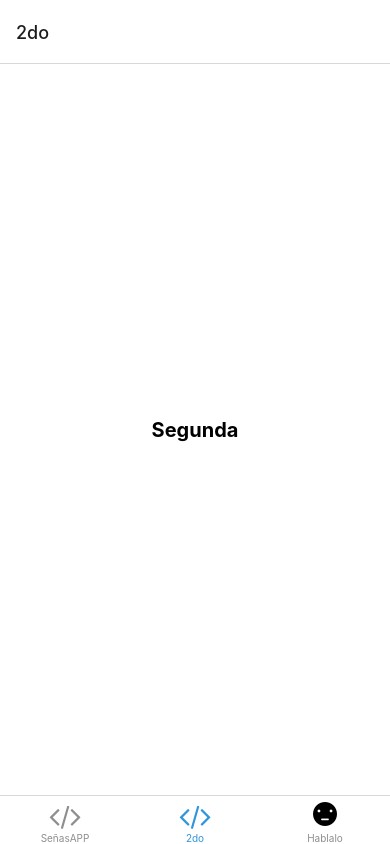
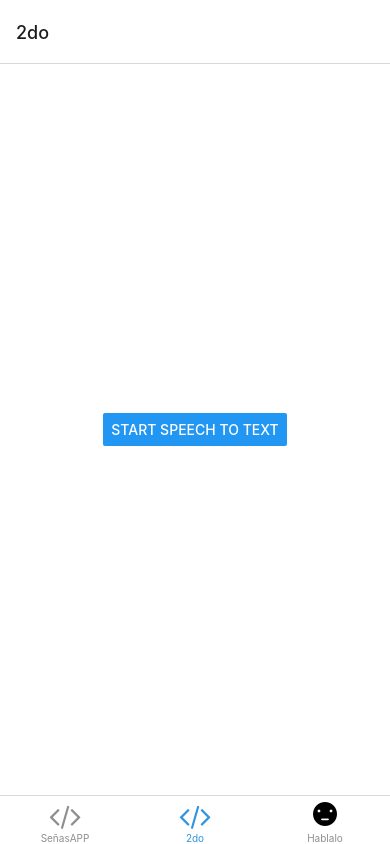
Before and after one commit to senasAPP/SenasApp, a React Native app: screen /TabTwo in a window 390 px wide. Built offline with nearby package versions, Linux system fonts and the light colour scheme; what expo-linking would draw is missing.

Commit message:
speech to text
en la screen 2 agregue speech to text

```diff
--- a/app.json
+++ b/app.json
@@ -25,10 +25,27 @@
       "adaptiveIcon": {
         "foregroundImage": "./assets/images/adaptive-icon.png",
         "backgroundColor": "#ffffff"
-      }
+      },
+      "permissions": [
+        "android.permission.RECORD_AUDIO"
+      ]
     },
+    "plugins": [
+      [
+        "@react-native-voice/voice",
+        {
+          "microphonePermission": "Allow Voice to Text Tutorial to access the microphone",
+          "speechRecognitionPermission": "Allow Voice to Text Tutorial to securely recognize user speech"
+        }
+      ]
+    ],
     "web": {
       "favicon": "./assets/images/favicon.png"
+    },
+    "extra": {
+      "eas": {
+        "projectId": "fb70e4b0-11fb-41ca-a95a-dbde43497dbc"
+      }
     }
   }
 }
--- a/package.json
+++ b/package.json
@@ -15,6 +15,7 @@
   "dependencies": {
     "@expo/vector-icons": "^13.0.0",
     "@expo/webpack-config": "^0.17.0",
+    "@react-native-voice/voice": "^3.2.4",
     "@react-navigation/bottom-tabs": "^6.0.5",
     "@react-navigation/native": "^6.0.2",
     "@react-navigation/native-stack": "^6.1.0",
--- a/screens/TabTwoScreen.tsx
+++ b/screens/TabTwoScreen.tsx
@@ -1,13 +1,52 @@
-import { StyleSheet } from 'react-native';
-
 import EditScreenInfo from '../components/EditScreenInfo';
-import { Text, View } from '../components/Themed';
-
+import { StatusBar } from 'expo-status-bar';
+import { StyleSheet, Text, View, Button  } from 'react-native';
+import { useEffect, useState } from 'react';
+import Voice from '@react-native-voice/voice';
 
 export default function TabTwoScreen() {
+  let [started, setStarted] = useState(false);
+  let [results, setResults] = useState([]);
+
+  useEffect(() => {
+    Voice.onSpeechError = onSpeechError;
+    Voice.onSpeechResults = onSpeechResults;
+
+    return () => {
+      Voice.destroy().then(Voice.removeAllListeners);
+    };
+  }, []);
+
+  const startSpeechToText = async () => {
+    await Voice.start('en-NZ');
+    setStarted(true);
+  };
+
+  const stopSpeechToText = async () => {
+    await Voice.stop();
+    setStarted(false);
+  };
+
+  const onSpeechResults = (results) => {
+    setResults(results.value);
+  };
+
+  const onSpeechError = (error) => {
+    console.log(error);
+  };
+
   return (
     <View style={styles.container}>
-      <Text style={styles.title}>Segunda</Text>
+      {!started ? (
+        <Button title='Start Speech to Text' onPress={startSpeechToText} />
+      ) : undefined}
+      {started ? (
+        <Button title='Stop Speech to Text' onPress={stopSpeechToText} />
+      ) : undefined}
+      {results.map((result, index) => (
+        <Text key={index}>{result}</Text>
+      ))}
+      <StatusBar style='auto' />
     </View>
   );
 }
@@ -15,16 +54,8 @@ export default function TabTwoScreen() {
 const styles = StyleSheet.create({
   container: {
     flex: 1,
+    backgroundColor: '#fff',
     alignItems: 'center',
     justifyContent: 'center',
   },
-  title: {
-    fontSize: 20,
-    fontWeight: 'bold',
-  },
-  separator: {
-    marginVertical: 30,
-    height: 1,
-    width: '80%',
-  },
 });
```
Also changed, not shown: eas.json (added, +18 -0 lines), 1 other file (tests, documents, lock files or other folders).
